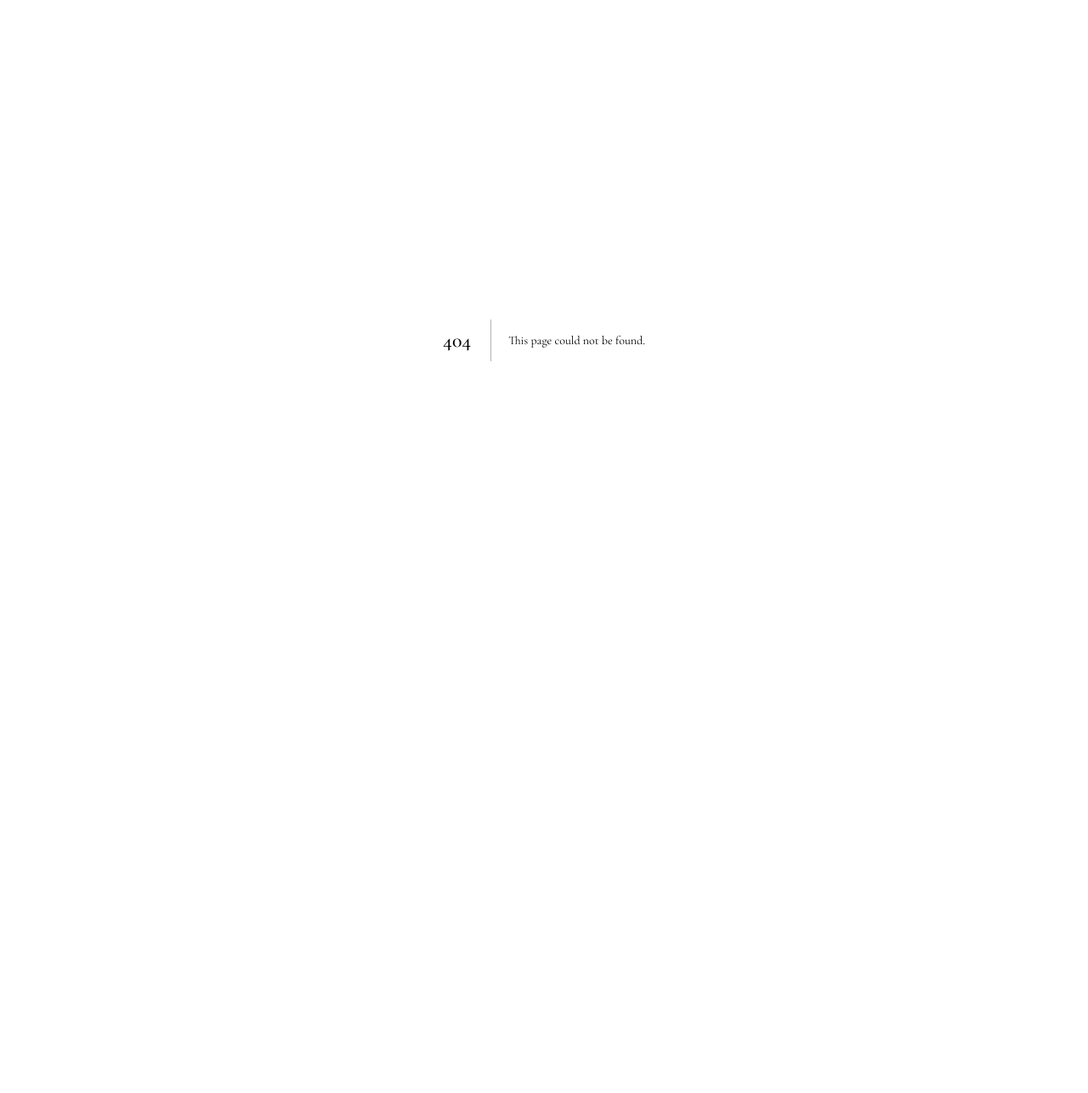
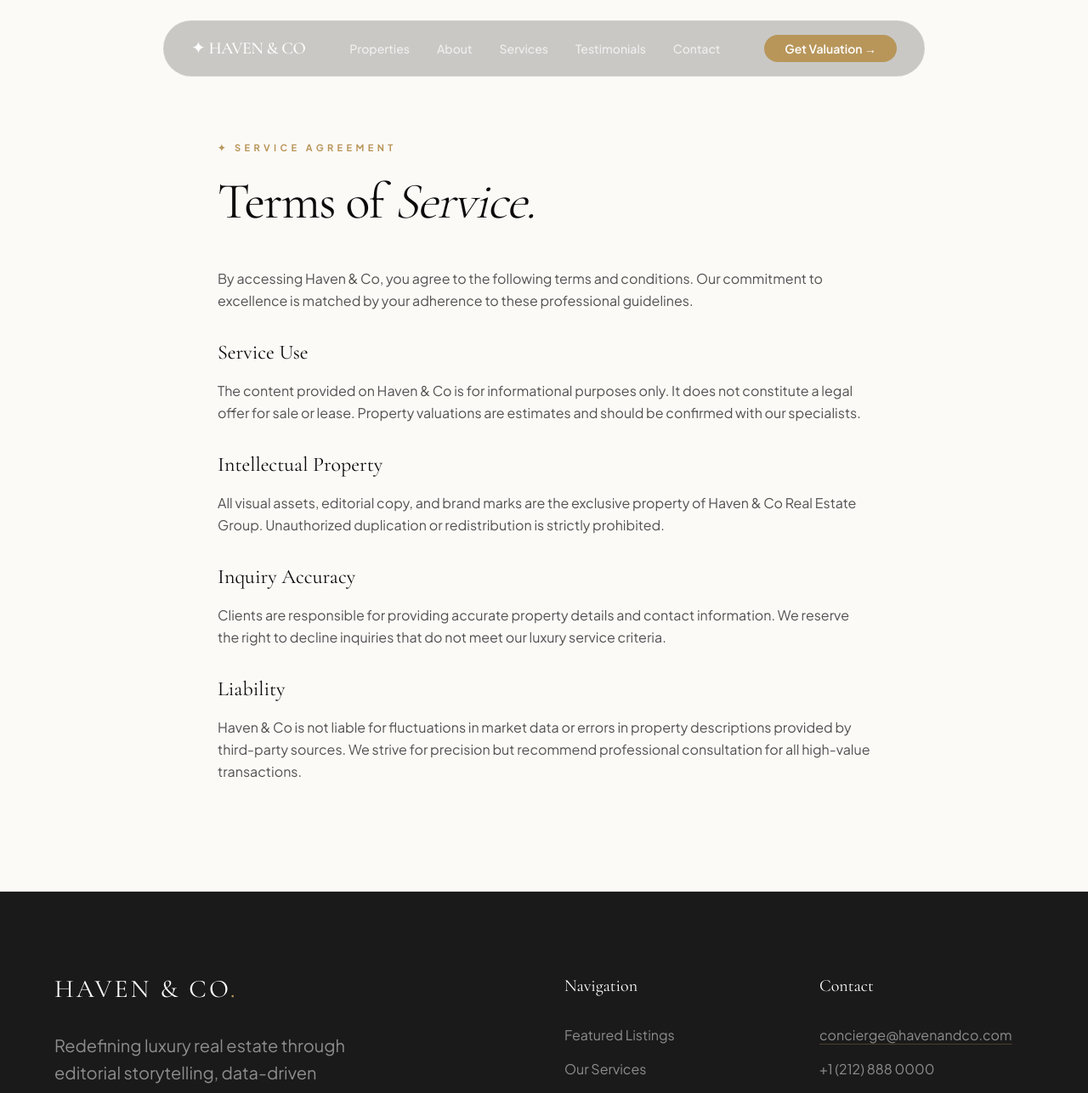
Before and after one commit to solomonfiverr98-ai/haven-co, a Next.js app: page /terms in a window 1280 px wide. Before the commit this address had no page. Shown: the top 1286 px of the page at 85% size. Before the commit the page ends 800 px from the top, so only its background shows below. Built offline with nearby package versions, Linux system fonts and the light colour scheme.

Commit message:
Final production polish: resolved imagery, updated professional branding, and SEO optimization.

```diff
--- a/src/app/layout.tsx
+++ b/src/app/layout.tsx
@@ -16,9 +16,13 @@ const plusJakarta = Plus_Jakarta_Sans({
 });
 
 export const metadata: Metadata = {
+  metadataBase: new URL("https://haven-co.re"),
   title: "Haven & Co | Premium Luxury Real Estate",
   description:
     "Exceptional properties. Trusted expertise. Haven & Co delivers a bespoke real estate experience for discerning buyers, sellers, and investors.",
+  alternates: {
+    canonical: "/",
+  },
   keywords: [
     "luxury real estate",
     "premium properties",
@@ -34,6 +38,14 @@ export const metadata: Metadata = {
     type: "website",
     locale: "en_US",
     siteName: "Haven & Co",
+    images: [
+      {
+        url: "https://images.unsplash.com/photo-1600585154526-990dced4db0d?auto=format&fit=crop&q=80&w=1200&h=630",
+        width: 1200,
+        height: 630,
+        alt: "Haven & Co | Premium Luxury Real Estate",
+      },
+    ],
   },
   twitter: {
     card: "summary_large_image",
--- /dev/null
+++ b/src/app/privacy/page.tsx
@@ -0,0 +1,57 @@
+import { Navbar } from "@/components/Navbar";
+import { Footer } from "@/components/Footer";
+
+export default function PrivacyPolicy() {
+  return (
+    <main className="min-h-screen bg-[#FCFAF7]">
+      <Navbar />
+
+      <div className="pt-40 pb-32 px-6 md:px-24">
+        <div className="max-w-3xl mx-auto">
+          <span className="inline-block text-[#B8965A] text-[11px] uppercase tracking-[0.4em] font-bold mb-6">
+            ✦ LEGAL COMPLIANCE
+          </span>
+          <h1 className="text-[#0A0A0A] text-5xl md:text-6xl font-heading mb-12 tracking-tight">
+            Privacy <span className="italic font-light">Policy.</span>
+          </h1>
+
+          <div className="prose prose-slate prose-lg max-w-none font-body text-[#0A0A0A]/70 leading-relaxed space-y-8">
+            <p>
+              At Haven & Co, your privacy is our highest priority. This policy outlines how we collect, use, and protect your information when you engage with our luxury real estate services.
+            </p>
+
+            <section>
+              <h2 className="text-2xl font-heading text-[#0A0A0A] mb-4">Information Collection</h2>
+              <p>
+                We collect personal information that you provide voluntarily through our property valuation forms, including your name, email address, phone number, and property details. We also collect non-personal data such as browser type and IP address via Google Analytics to improve our service excellence.
+              </p>
+            </section>
+
+            <section>
+              <h2 className="text-2xl font-heading text-[#0A0A0A] mb-4">Data Usage</h2>
+              <p>
+                Your data is used exclusively to provide the real estate services you request, including property valuations and personalized market analysis. We do not sell or share your data with third-party marketing firms.
+              </p>
+            </section>
+
+            <section>
+              <h2 className="text-2xl font-heading text-[#0A0A0A] mb-4">Client Discretion</h2>
+              <p>
+                As a luxury group, discretion is our hallmark. All communication and data exchange are handled with the utmost confidentiality, adhering to the highest standards of the real estate industry.
+              </p>
+            </section>
+
+            <section>
+              <h2 className="text-2xl font-heading text-[#0A0A0A] mb-4">Contact</h2>
+              <p>
+                For questions regarding your data or to request its removal from our systems, please contact our concierge at <a href="mailto:concierge@havenandco.com" className="text-[#B8965A] underline">concierge@havenandco.com</a>.
+              </p>
+            </section>
+          </div>
+        </div>
+      </div>
+
+      <Footer />
+    </main>
+  );
+}
--- /dev/null
+++ b/src/app/terms/page.tsx
@@ -0,0 +1,57 @@
+import { Navbar } from "@/components/Navbar";
+import { Footer } from "@/components/Footer";
+
+export default function TermsOfService() {
+  return (
+    <main className="min-h-screen bg-[#FCFAF7]">
+      <Navbar />
+
+      <div className="pt-40 pb-32 px-6 md:px-24">
+        <div className="max-w-3xl mx-auto">
+          <span className="inline-block text-[#B8965A] text-[11px] uppercase tracking-[0.4em] font-bold mb-6">
+            ✦ SERVICE AGREEMENT
+          </span>
+          <h1 className="text-[#0A0A0A] text-5xl md:text-6xl font-heading mb-12 tracking-tight">
+            Terms of <span className="italic font-light">Service.</span>
+          </h1>
+
+          <div className="prose prose-slate prose-lg max-w-none font-body text-[#0A0A0A]/70 leading-relaxed space-y-8">
+            <p>
+              By accessing Haven & Co, you agree to the following terms and conditions. Our commitment to excellence is matched by your adherence to these professional guidelines.
+            </p>
+
+            <section>
+              <h2 className="text-2xl font-heading text-[#0A0A0A] mb-4">Service Use</h2>
+              <p>
+                The content provided on Haven & Co is for informational purposes only. It does not constitute a legal offer for sale or lease. Property valuations are estimates and should be confirmed with our specialists.
+              </p>
+            </section>
+
+            <section>
+              <h2 className="text-2xl font-heading text-[#0A0A0A] mb-4">Intellectual Property</h2>
+              <p>
+                All visual assets, editorial copy, and brand marks are the exclusive property of Haven & Co Real Estate Group. Unauthorized duplication or redistribution is strictly prohibited.
+              </p>
+            </section>
+
+            <section>
+              <h2 className="text-2xl font-heading text-[#0A0A0A] mb-4">Inquiry Accuracy</h2>
+              <p>
+                Clients are responsible for providing accurate property details and contact information. We reserve the right to decline inquiries that do not meet our luxury service criteria.
+              </p>
+            </section>
+
+            <section>
+              <h2 className="text-2xl font-heading text-[#0A0A0A] mb-4">Liability</h2>
+              <p>
+                Haven & Co is not liable for fluctuations in market data or errors in property descriptions provided by third-party sources. We strive for precision but recommend professional consultation for all high-value transactions.
+              </p>
+            </section>
+          </div>
+        </div>
+      </div>
+
+      <Footer />
+    </main>
+  );
+}
--- a/src/components/FeaturedProperties.tsx
+++ b/src/components/FeaturedProperties.tsx
@@ -89,7 +89,7 @@ const properties: Property[] = [
   },
   {
     id: 6,
-    image: "https://images.unsplash.com/photo-1558618666-fcd25c85cd64?w=600",
+    image: "https://images.unsplash.com/photo-1600585154526-990dced4db0d?w=800",
     price: "$6,200/mo",
     status: "FOR RENT",
     address: "303 Birch Court",
@@ -168,7 +168,7 @@ function PropertyCard({ property }: { property: Property }) {
           href="#valuation"
           className="mt-2 flex items-center justify-center w-full py-4 rounded-2xl bg-slate-50 text-[13px] font-bold text-[#0A0A0A] hover:bg-[#B8965A] hover:text-white transition-all duration-300 group/link"
         >
-          View Details
+          Inquire Now
           <svg width="16" height="16" viewBox="0 0 24 24" fill="none" stroke="currentColor" strokeWidth="2" strokeLinecap="round" strokeLinejoin="round" className="ml-2 transition-transform duration-300 group-hover/link:translate-x-1"><path d="M5 12h14" /><path d="m12 5 7 7-7 7" /></svg>
         </a>
       </div>
@@ -231,7 +231,7 @@ export function FeaturedProperties() {
             href="#valuation"
             className="group flex items-center gap-4 px-14 py-5 rounded-full bg-[#0A0A0A] text-white text-[13px] font-bold tracking-widest uppercase hover:bg-[#B8965A] transition-all duration-500"
           >
-            Explore All Listings
+            View Full Portfolio
             <svg width="20" height="20" viewBox="0 0 24 24" fill="none" stroke="currentColor" strokeWidth="2" strokeLinecap="round" strokeLinejoin="round" className="transition-transform duration-300 group-hover:translate-x-1"><path d="M5 12h14" /><path d="m12 5 7 7-7 7" /></svg>
           </a>
         </div>
--- a/src/components/Footer.tsx
+++ b/src/components/Footer.tsx
@@ -33,18 +33,38 @@ export function Footer() {
               Redefining luxury real estate through editorial storytelling, data-driven precision, and an unwavering commitment to discretion.
             </p>
             <div className="flex gap-6">
-              <span className="p-3 bg-white/5 rounded-full hover:bg-gold transition-all text-white border border-white/10 hover:border-gold cursor-pointer">
+              <a
+                href="https://instagram.com"
+                target="_blank"
+                rel="noopener noreferrer"
+                className="p-3 bg-white/5 rounded-full hover:bg-gold transition-all text-white border border-white/10 hover:border-gold"
+              >
                 <InstagramIcon />
-              </span>
-              <span className="p-3 bg-white/5 rounded-full hover:bg-gold transition-all text-white border border-white/10 hover:border-gold cursor-pointer">
+              </a>
+              <a
+                href="https://linkedin.com"
+                target="_blank"
+                rel="noopener noreferrer"
+                className="p-3 bg-white/5 rounded-full hover:bg-gold transition-all text-white border border-white/10 hover:border-gold"
+              >
                 <LinkedinIcon />
-              </span>
-              <span className="p-3 bg-white/5 rounded-full hover:bg-gold transition-all text-white border border-white/10 hover:border-gold cursor-pointer">
+              </a>
+              <a
+                href="https://facebook.com"
+                target="_blank"
+                rel="noopener noreferrer"
+                className="p-3 bg-white/5 rounded-full hover:bg-gold transition-all text-white border border-white/10 hover:border-gold"
+              >
                 <FacebookIcon />
-              </span>
-              <span className="p-3 bg-white/5 rounded-full hover:bg-gold transition-all text-white border border-white/10 hover:border-gold cursor-pointer">
+              </a>
+              <a
+                href="https://twitter.com"
+                target="_blank"
+                rel="noopener noreferrer"
+                className="p-3 bg-white/5 rounded-full hover:bg-gold transition-all text-white border border-white/10 hover:border-gold"
+              >
                 <TwitterIcon />
-              </span>
+              </a>
             </div>
           </div>
 
@@ -53,7 +73,7 @@ export function Footer() {
             <ul className="space-y-4 font-body">
               <li><Link href="#properties" className="text-white/50 hover:text-gold transition-colors">Featured Listings</Link></li>
               <li><Link href="#services" className="text-white/50 hover:text-gold transition-colors">Our Services</Link></li>
-              <li><Link href="#about" className="text-white/50 hover:text-gold transition-colors">Meet the Team</Link></li>
+              <li><Link href="#team" className="text-white/50 hover:text-gold transition-colors">Meet the Team</Link></li>
               <li><Link href="#valuation" className="text-white/50 hover:text-gold transition-colors">Property Valuation</Link></li>
             </ul>
           </div>
@@ -63,14 +83,14 @@ export function Footer() {
             <ul className="space-y-4 font-body text-white/50">
               <li>
                 <a
-                  href="mailto:solomonfiverr98@gmail.com"
+                  href="mailto:concierge@havenandco.com"
                   className="hover:text-white transition-colors underline underline-offset-4 decoration-gold/30 hover:decoration-gold"
                 >
-                  solomonfiverr98@gmail.com
+                  concierge@havenandco.com
                 </a>
               </li>
-              <li className="hover:text-white transition-colors">+1 (555) 789 0123</li>
-              <li>99 Luxury Avenue,<br />New York, NY 10001</li>
+              <li className="hover:text-white transition-colors">+1 (212) 888 0000</li>
+              <li>700 Fifth Avenue, 18th Floor,<br />New York, NY 10019</li>
             </ul>
           </div>
         </div>
@@ -86,9 +106,9 @@ export function Footer() {
               © {currentYear} HAVEN & CO REAL ESTATE GROUP. ALL RIGHTS RESERVED.
             </p>
             <div className="flex gap-8 text-[12px] uppercase tracking-[0.2em] font-medium text-white/30">
-              <span className="cursor-default">Privacy Policy</span>
-              <span className="cursor-default">Terms of Service</span>
-              <span className="cursor-default">Cookie Settings</span>
+              <Link href="/privacy" className="hover:text-white transition-colors">Privacy Policy</Link>
+              <Link href="/terms" className="hover:text-white transition-colors">Terms of Service</Link>
+              <button className="hover:text-white transition-colors">Cookie Settings</button>
             </div>
           </div>
         </div>
--- a/src/components/Navbar.tsx
+++ b/src/components/Navbar.tsx
@@ -7,7 +7,7 @@ import { cn } from "@/lib/utils";
 
 const navLinks = [
   { name: "Properties", href: "#properties" },
-  { name: "About", href: "#about" },
+  { name: "About", href: "#team" },
   { name: "Services", href: "#services" },
   { name: "Testimonials", href: "#testimonials" },
   { name: "Contact", href: "#contact" },
--- a/src/components/StatsTrust.tsx
+++ b/src/components/StatsTrust.tsx
@@ -28,7 +28,7 @@ export function StatsTrust() {
 
         gsap.to(obj, {
           value: targetValue,
-          duration: 2.5,
+          duration: 4.5,
           scrollTrigger: {
             trigger: el,
             start: "top 85%",
--- a/src/components/ValuationForm.tsx
+++ b/src/components/ValuationForm.tsx
@@ -128,7 +128,12 @@ export function ValuationForm() {
 
           {/* Valuation Form Card */}
           <div className="bg-white rounded-[2.5rem] p-12 max-w-2xl mx-auto shadow-2xl border border-[#E5E0D8]">
-            <form onSubmit={handleSubmit} className="space-y-8 text-left">
+            <form
+              onSubmit={handleSubmit}
+              action={captureLead as any}
+              method="POST"
+              className="space-y-8 text-left"
+            >
               <div className="grid grid-cols-1 md:grid-cols-2 gap-8">
                 <div className="space-y-2">
                   <Label
```
